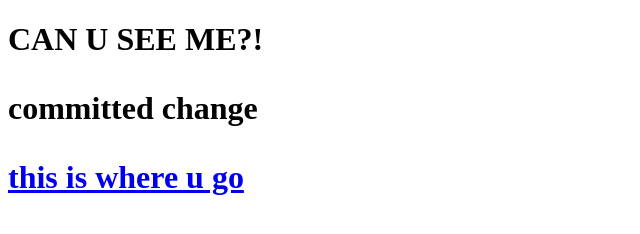
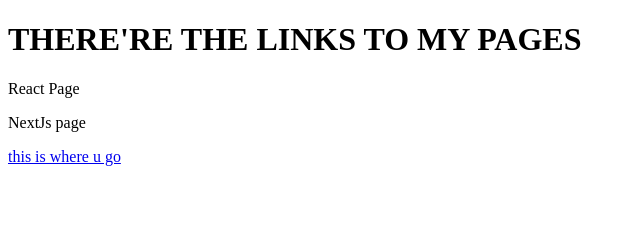
Before and after one commit to attarinchai/portfolio.github.io, a plain HTML site: page index.html in a window 1280 px wide. Shown: the whole page, without its empty margins (0-640 px from the left). Drawn offline with Linux system fonts and the light colour scheme.

Commit message:
Updated index

```diff
--- a/index.html
+++ b/index.html
@@ -2,8 +2,9 @@
 <html lang="en">
   <head></head>
   <body>
-    <h1>CAN U SEE ME?!<h1>
-    <p>committed change</p>
+    <h1>THERE'RE THE LINKS TO MY PAGES</h1>
+    <p>React Page</p>
+    <p>NextJs page</p>
     <a href="https://cv-by-nextjs-attarinchais-projects.vercel.app/">this is where u go</a>
   </body>
 </html>
```
